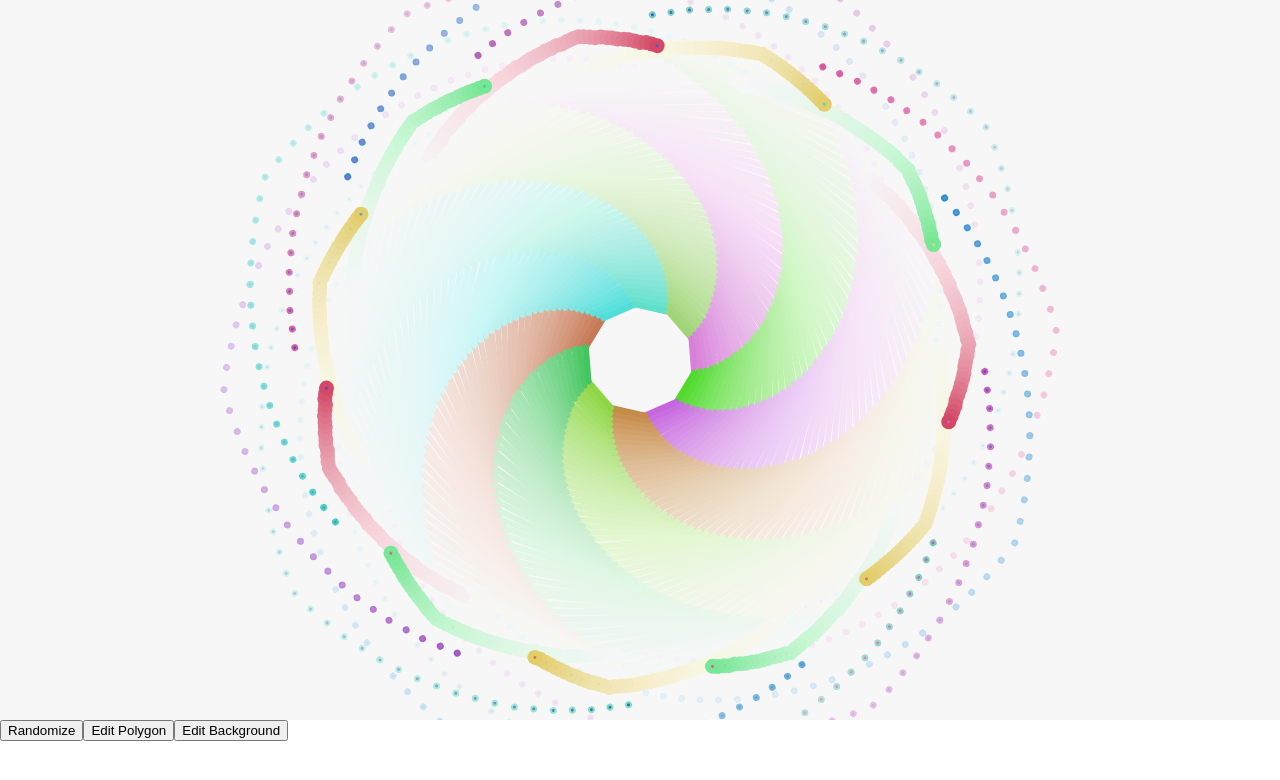
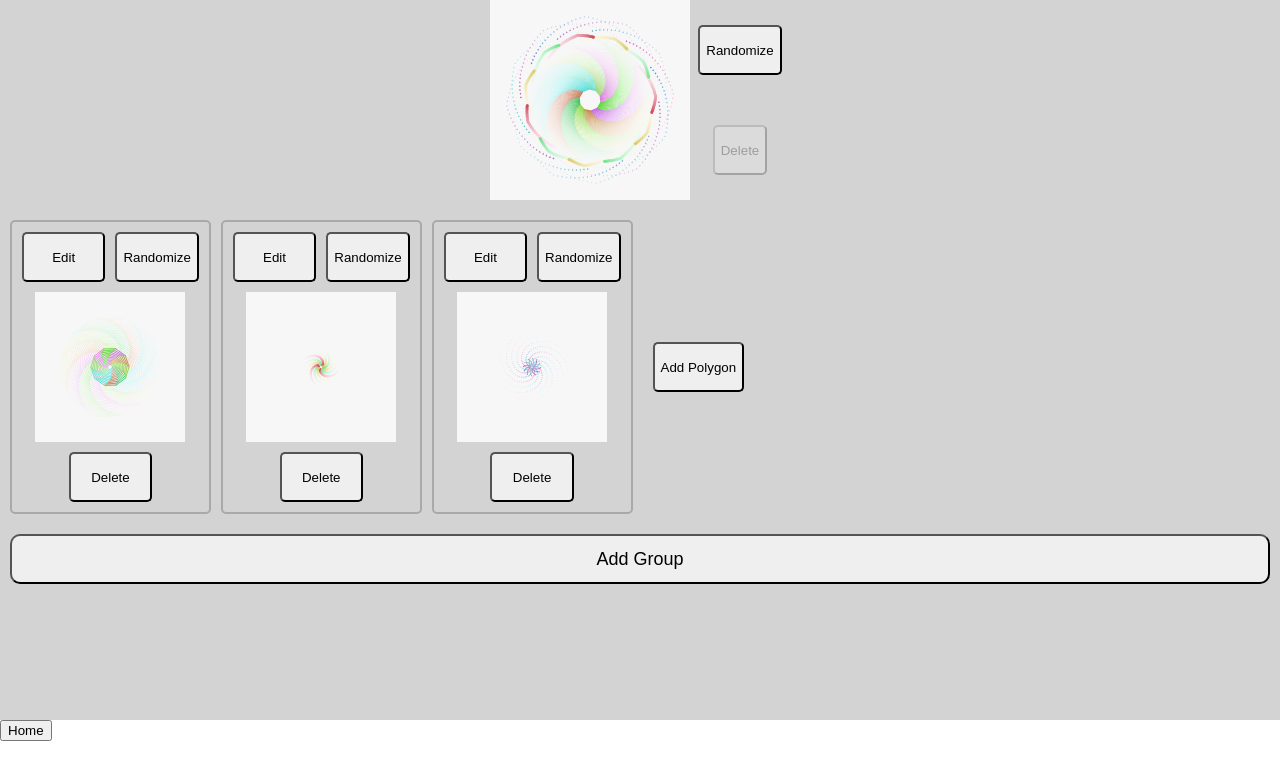
Before and after one commit to LiamMyles/polygon-art, a React (Create React App) app: page / in a window 1280 px wide. Shown: the top 780 px of the page. Built offline with nearby package versions, Linux system fonts and the light colour scheme.

Commit message:
Tweak pages to be able to edit polygons

```diff
--- a/src/components/App.tsx
+++ b/src/components/App.tsx
@@ -51,14 +51,13 @@ const App: React.FC = () => {
             >
               Randomize
             </button>
-
             <button
               type="button"
               onClick={() => {
                 navigationDispatch({ type: "GROUP_SCREEN" })
               }}
             >
-              Edit Polygon
+              Edit Polygons
             </button>
             <button
               type="button"
@@ -76,7 +75,25 @@ const App: React.FC = () => {
                 navigationDispatch({ type: "MAIN_SCREEN" })
               }}
             >
-              Back
+              Home
+            </button>
+          </>
+          <>
+            <button
+              type="button"
+              onClick={() => {
+                navigationDispatch({ type: "GROUP_SCREEN" })
+              }}
+            >
+              Edit Polygons
+            </button>
+            <button
+              type="button"
+              onClick={() => {
+                navigationDispatch({ type: "MAIN_SCREEN" })
+              }}
+            >
+              Home
             </button>
           </>
         </Screens>
--- a/src/components/GroupsDisplay.tsx
+++ b/src/components/GroupsDisplay.tsx
@@ -6,6 +6,8 @@ import {
   polygonGroupsDispatchContext,
   PolygonRing,
 } from "reducer-contexts/polygon-groups"
+
+import { navigationDispatchContext } from "reducer-contexts/navigation"
 
 import {
   generatePolygonGroupSketch,
@@ -27,7 +29,7 @@ const GroupsLi = styled.li`
   background: lightgrey;
   display: grid;
   grid-gap: 10px;
-  grid-template-rows: 200px 1fr;
+  grid-auto-rows: min-content;
 `
 const AddGroupButton = styled.button`
   margin: 0 10px;
@@ -123,32 +125,50 @@ export function GroupsDisplay() {
 }
 
 const RingsUl = styled.ul`
-  display: flex;
-  width: 100%;
+  display: grid;
+  grid-gap: 10px;
+  grid-auto-flow: column;
+  grid-auto-columns: max-content;
   overflow-x: scroll;
+  padding: 10px;
 `
 
 const RingsLi = styled.li`
   display: grid;
-  grid-template-columns: 80px 80px;
-  grid-template-rows: 150px 50px;
+  grid-auto-columns: 1fr;
+  grid-template-rows: 50px 150px 50px;
+  grid-template-areas:
+    "EDIT EDIT RANDOM RANDOM"
+    "CANVAS CANVAS CANVAS CANVAS"
+    ". DELETE DELETE .";
   grid-gap: 10px;
-  margin: 0 5px 10px;
+  padding: 10px;
+  border: solid 2px darkgrey;
+  border-radius: 5px;
+  &:last-child {
+    display: flex;
+    align-items: center;
+    justify-content: center;
+    border: none;
+  }
 `
 const RingCanvasDiv = styled.div`
-  grid-column: 1/3;
+  grid-area: CANVAS;
   justify-self: center;
 `
-
-const RingRandomizeButton = styled.button`
+const RingButton = styled.button`
   min-height: 50px;
   border-radius: 5px;
-  grid-row: 2/3;
 `
-const RingDeleteButton = styled.button`
-  min-height: 50px;
-  border-radius: 5px;
-  grid-row: 2/3;
+
+const RingEditButton = styled(RingButton)`
+  grid-area: EDIT;
+`
+const RingRandomizeButton = styled(RingButton)`
+  grid-area: RANDOM;
+`
+const RingDeleteButton = styled(RingButton)`
+  grid-area: DELETE;
 `
 
 const AddRingButton = styled.button`
@@ -164,6 +184,7 @@ const PolygonRingsDisplay: React.FC<{
   groupNumber: number
 }> = ({ polygonRings, groupNumber }) => {
   const polygonGroupsDispatch = useContext(polygonGroupsDispatchContext)
+  const navigationDispatch = useContext(navigationDispatchContext)
   const totalPolygons = polygonRings.length
   return (
     <RingsUl>
@@ -175,6 +196,30 @@ const PolygonRingsDisplay: React.FC<{
             <RingsLi
               aria-label={`Group ${groupNumber}, Ring ${polygonIndex} Canvas`}
             >
+              <RingEditButton
+                type="button"
+                onClick={() => {
+                  navigationDispatch({
+                    type: "POLYGON_SCREEN",
+                    currentGroup: groupNumber,
+                    currentPolygon: polygonIndex,
+                  })
+                }}
+              >
+                Edit
+              </RingEditButton>
+              <RingRandomizeButton
+                type="button"
+                onClick={() => {
+                  polygonGroupsDispatch({
+                    type: "RANDOMIZE_POLYGON",
+                    group: groupNumber,
+                    polygon: polygonIndex,
+                  })
+                }}
+              >
+                Randomize
+              </RingRandomizeButton>
               <RingCanvasDiv>
                 <P5Canvas
                   sketch={generatePolygonRingSketch(
@@ -187,18 +232,6 @@ const PolygonRingsDisplay: React.FC<{
                   )}
                 />
               </RingCanvasDiv>
-              <RingRandomizeButton
-                type="button"
-                onClick={() => {
-                  polygonGroupsDispatch({
-                    type: "RANDOMIZE_POLYGON",
-                    group: groupNumber,
-                    polygon: polygonIndex,
-                  })
-                }}
-              >
-                Randomize
-              </RingRandomizeButton>
               <RingDeleteButton
                 type="button"
                 disabled={totalPolygons === 1}
--- a/src/reducer-contexts/navigation.tsx
+++ b/src/reducer-contexts/navigation.tsx
@@ -39,7 +39,7 @@ export const navigationReducer = produce(
 )
 
 export const navigationInitialState: NavigationState = {
-  currentScreen: "MAIN_SCREEN",
+  currentScreen: "GROUP_SCREEN",
   currentGroup: 0,
   currentPolygon: 0,
 }
```
Also changed, not shown: 1 other file (tests, documents, lock files or other folders).
